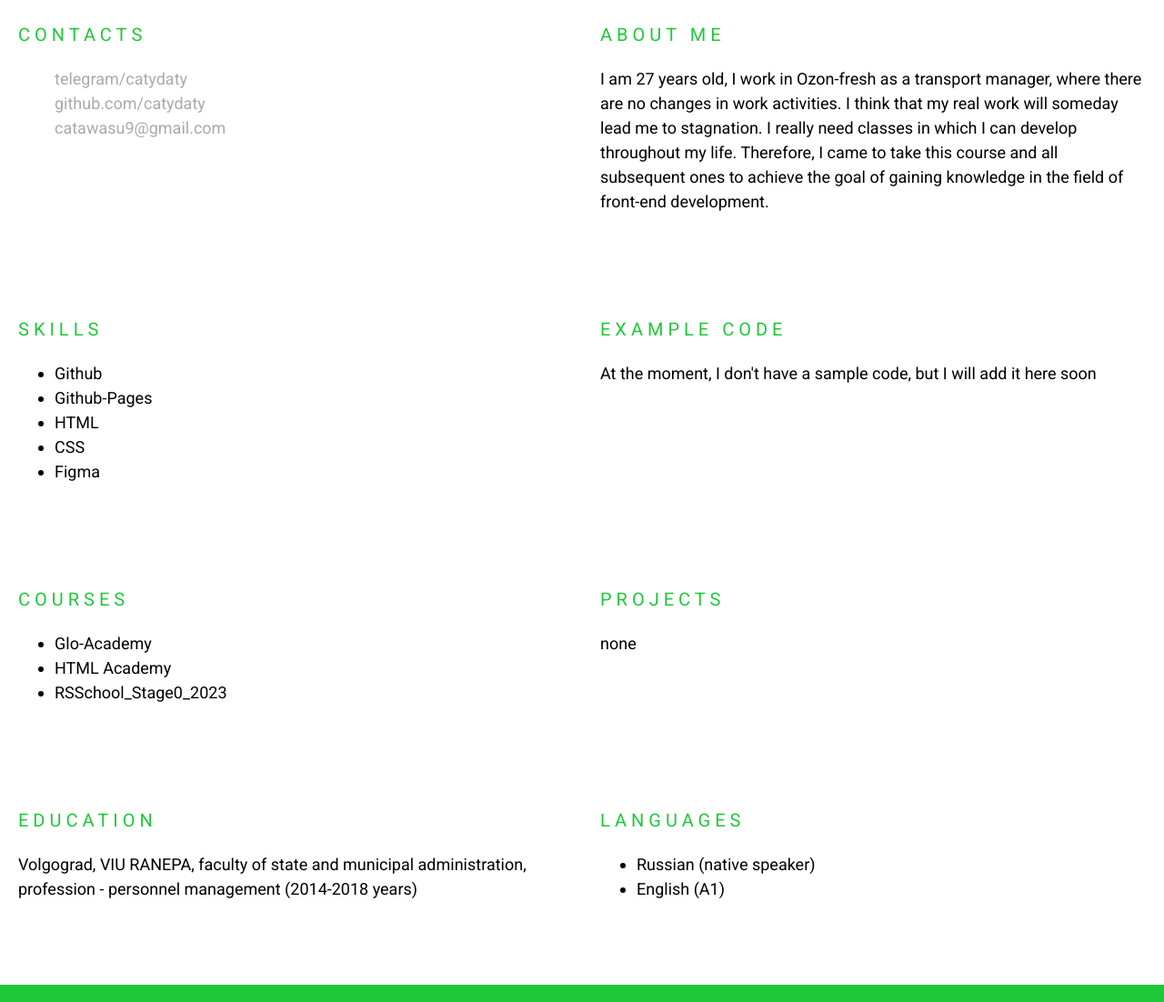
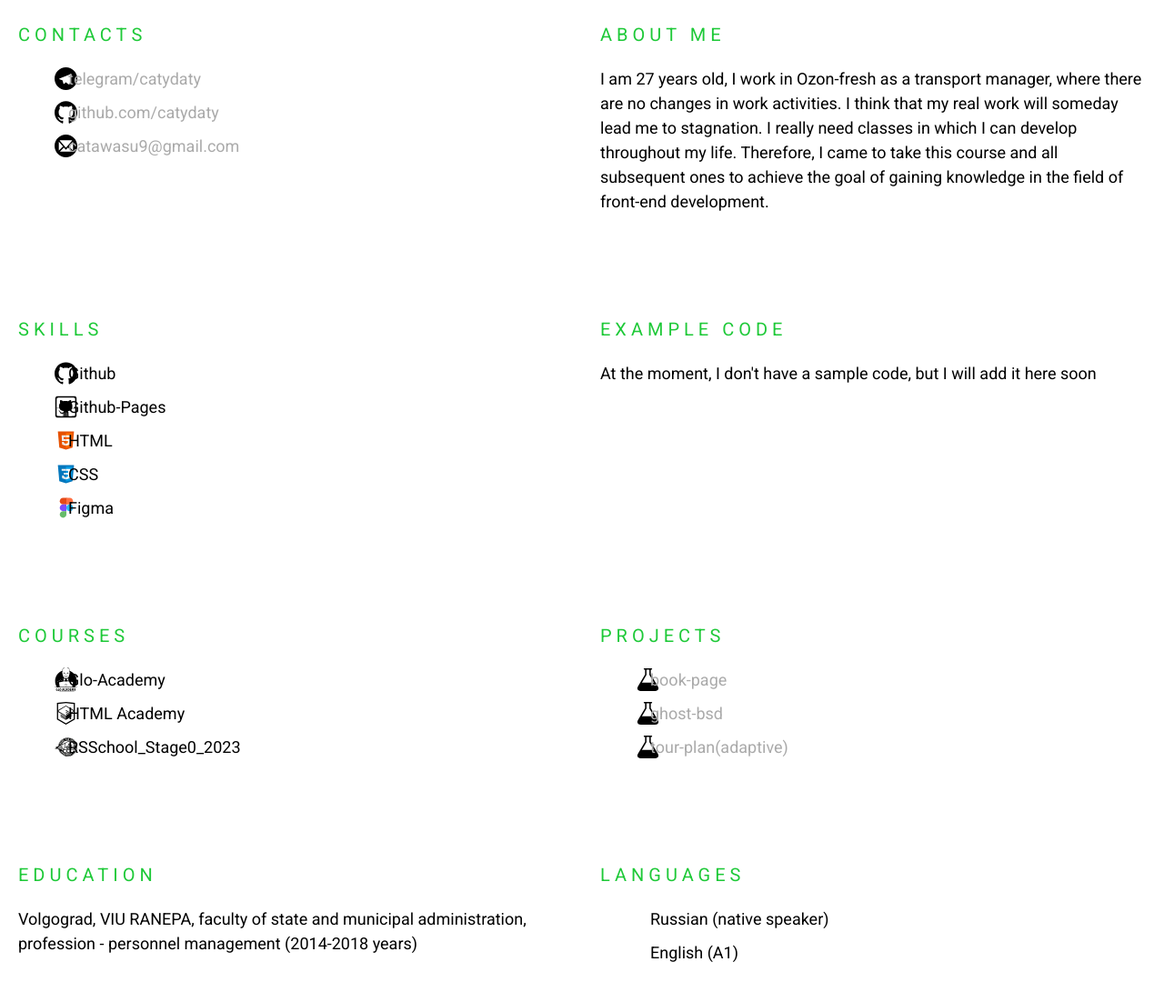
Before and after one commit to catydaty/rsschool-cv, a plain HTML site: page index.html in a window 1280 px wide. Shown: the part 729-1831 px from the top of the page at 91% size. Drawn offline with Linux system fonts and the light colour scheme.

Commit message:
feat; add v2 upload files

```diff
--- a/css/style.css
+++ b/css/style.css
@@ -72,6 +72,14 @@ a {
 
 .section-item {
     list-style: none;
+    display: flex;
+    flex-direction: column;
+    align-items: flex-start;
+    padding-left: 15px;
+    margin-bottom: 10px;
+    background-repeat: no-repeat;
+    background-size: 25px;
+    background-position: left center;
 }
 
 .section-item a:hover {
@@ -93,6 +101,54 @@ a {
     padding: 20px;
 }
 
+.section__gloacademy {
+    background-image: url(/assets/svg/glo-academy-icon.svg);
+}
+
+.section__github {
+    background-image: url(/assets/svg/github.svg);
+}
+
+.section__githubpage {
+    background-image: url(/assets/svg/github-pages.svg);
+}
+
+.section__html {
+    background-image: url(/assets/svg/html.svg);
+}
+
+.section__css {
+    background-image: url(/assets/svg/css.svg);
+}
+
+.section__figma {
+    background-image: url(/assets/svg/figma.svg);
+}
+
+.section__htmlacademy {
+    background-image: url(/assets/svg/htmlacademy.svg);
+}
+
+.section__rsschool {
+    background-image: url(/assets/svg/logo-rs.svg);
+}
+
+.section__project {
+    background-image: url(/assets/svg/social/lab.svg);
+}
+
+.section__telegram {
+    background-image: url(/assets/svg/social/telegram.svg);
+}
+
+.section__githubLink {
+    background-image: url(/assets/svg/social/github.svg);
+}
+
+.section__mail {
+    background-image: url(/assets/svg/social/mail4.svg);
+}
+
 .link {
     text-decoration: none;
     color: #fff;
@@ -100,7 +156,7 @@ a {
 }
 
 .link:hover {
-    color: #1ec938;
+    color: #2ea740;
 }
 
 .footer{
@@ -126,6 +182,6 @@ a {
 
 @media (max-width: 768px) {
     .section {
-      width: 100%;
+        width: 100%;
     }
   }
--- a/index.html
+++ b/index.html
@@ -45,10 +45,10 @@
 
         <div class="section" id="contacts">
             <h2 class="section-title">Contacts</h2>
-            <ul class="section-item">
-                <li><a href="https://t.me/catydaty">telegram/catydaty</a></li>
-                <li><a href="https://github.com/catydaty" target="_blank">github.com/catydaty</a></li>
-                <li><a href="mailto:catawasu9@gmail.com">catawasu9@gmail.com</a></li>
+            <ul>
+                <li class="section-item section__telegram"><a href="https://t.me/catydaty">telegram/catydaty</a></li>
+                <li class="section-item section__githubLink"><a href="https://github.com/catydaty" target="_blank">github.com/catydaty</a></li>
+                <li class="section-item section__mail"><a href="mailto:catawasu9@gmail.com">catawasu9@gmail.com</a></li>
             </ul>
         </div>
 
@@ -62,11 +62,11 @@
         <div class="section" id="skills">
             <h2 class="section-title">Skills</h2>
             <ul>
-                <li>Github</li>
-                <li>Github-Pages</li>
-                <li>HTML</li>
-                <li>CSS</li>
-                <li>Figma</li>
+                <li class="section-item section__github">Github</li>
+                <li class="section-item section__githubpage">Github-Pages</li>
+                <li class="section-item section__html">HTML</li>
+                <li class="section-item section__css">CSS</li>
+                <li class="section-item section__figma">Figma</li>
             </ul>
         </div>
 
@@ -77,16 +77,20 @@
 
         <div class="section" id="courses">
             <h2 class="section-title">Courses</h2>
-            <ul>
-                <li>Glo-Academy</li>
-                <li>HTML Academy</li>
-                <li>RSSchool_Stage0_2023</li>
+            <ul class="skills__list">
+                <li class="section-item section__gloacademy">Glo-Academy</li>
+                <li class="section-item section__htmlacademy">HTML Academy</li>
+                <li class="section-item section__rsschool">RSSchool_Stage0_2023</li>
             </ul>
         </div>
 
         <div class="section" id="projects">
             <h2 class="section-title">Projects</h2>
-            <p>none</p>
+            <ul>
+                <li class="section-item section__project"><a href="https://catydaty.github.io/book-page/">book-page</a></li>
+                <li class="section-item section__project"><a href="https://catydaty.github.io/ghost-bsd/">ghost-bsd</a></li>
+                <li class="section-item section__project"><a href="https://catydaty.github.io/tour-plan/">tour-plan(adaptive)</a></li>
+            </ul>
         </div>
 
         <div class="section" id="education">
@@ -99,8 +103,8 @@
         <div class="section" id="english">
             <h2 class="section-title">Languages</h2>
             <ul>
-                <li>Russian (native speaker)</li>
-                <li>English (А1)</li>
+                <li class="section-item">Russian (native speaker)</li>
+                <li class="section-item">English (А1)</li>
             </ul>
         </div>
 
```
Also changed, not shown: assets/svg/css.svg (added), assets/svg/figma.svg (added), assets/svg/github-pages.svg (added), assets/svg/github.svg (added), assets/svg/glo-academy-icon.svg (added), assets/svg/html.svg (added), assets/svg/htmlacademy.svg (added), assets/svg/javascript.svg (added), assets/svg/logo-rs.svg (added), assets/svg/logo_rs_text.svg (added), assets/svg/social/github.svg (added), assets/svg/social/lab.svg (added), assets/svg/social/mail4.svg (added), assets/svg/social/telegram.svg (added).
